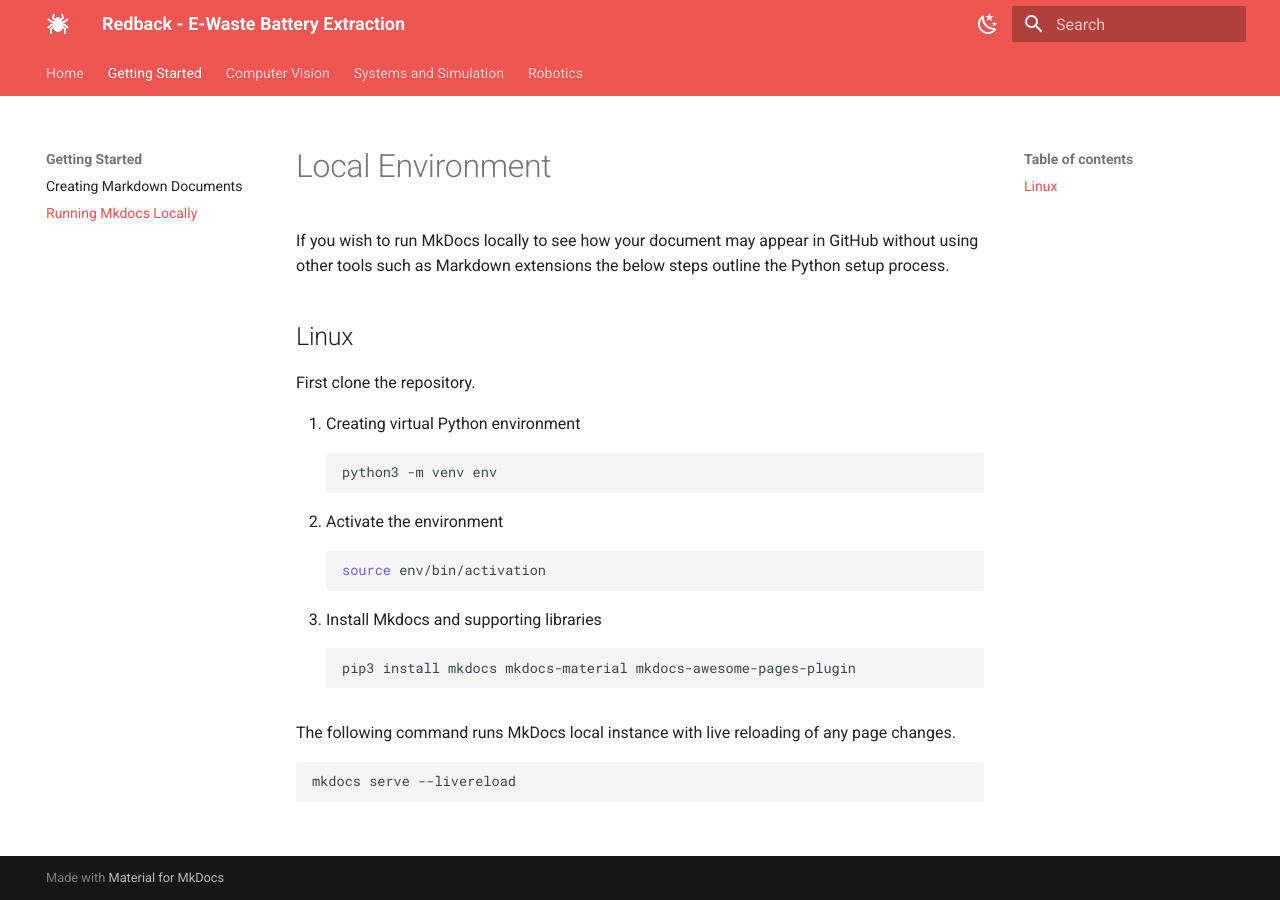
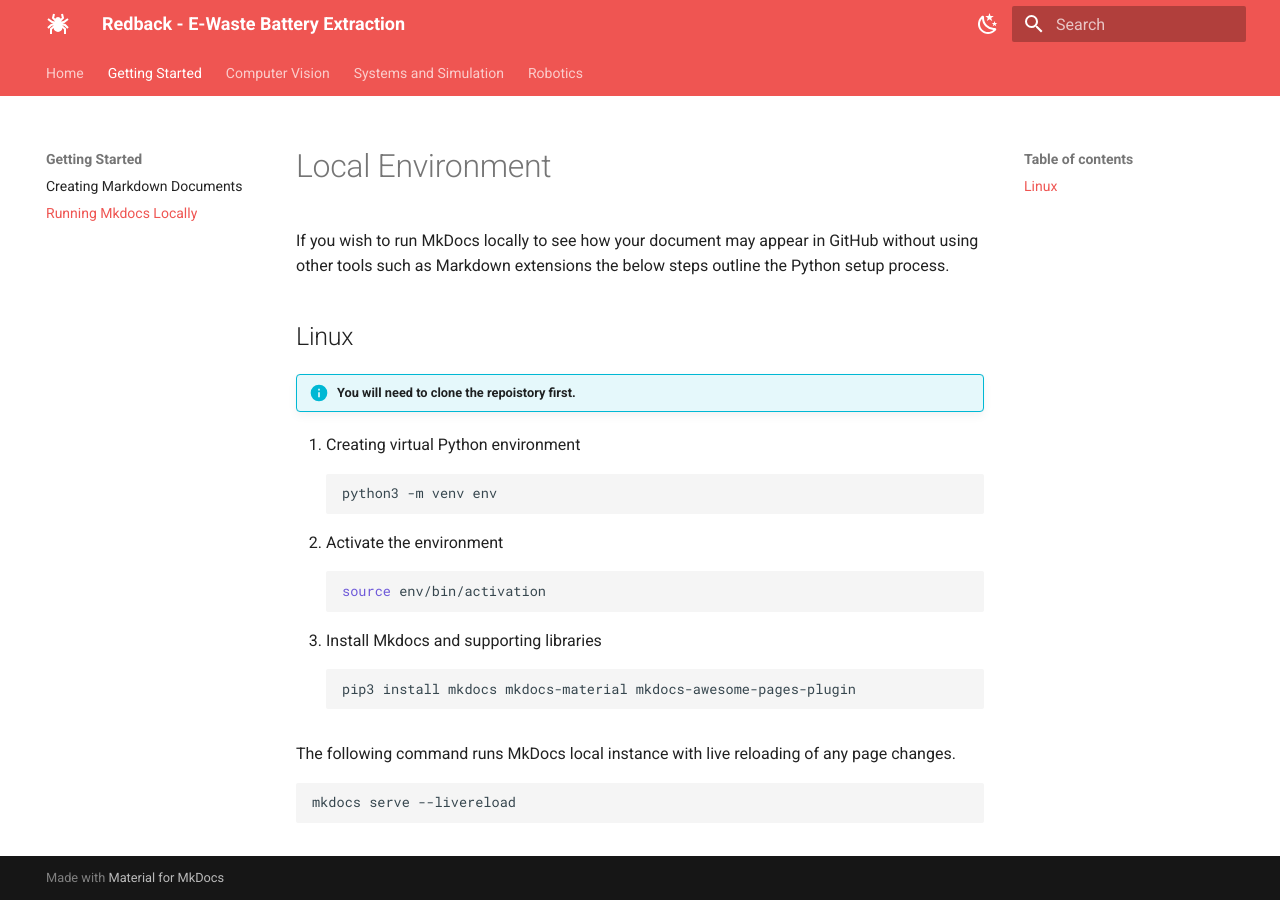
Before and after one commit to 222038631/e-waste-battery-extraction-UAT, an MkDocs documentation site: the page built from docs/Getting-Started/running-locally.md, in a window 1280 px wide. Built offline with MkDocs 1.6.1 and Material for MkDocs 9.7.7, drawn with Linux system fonts in a browser that asks for light colours.

Commit message:
Updated local-doc file

````diff
--- a/docs/Getting-Started/running-locally.md
+++ b/docs/Getting-Started/running-locally.md
@@ -8,7 +8,7 @@ If you wish to run MkDocs locally to see how your document may appear in GitHub
 
 ## Linux
 
-First clone the repository.
+!!! info "You will need to clone the repoistory first."
 
 1. Creating virtual Python environment
 ```Bash
````
